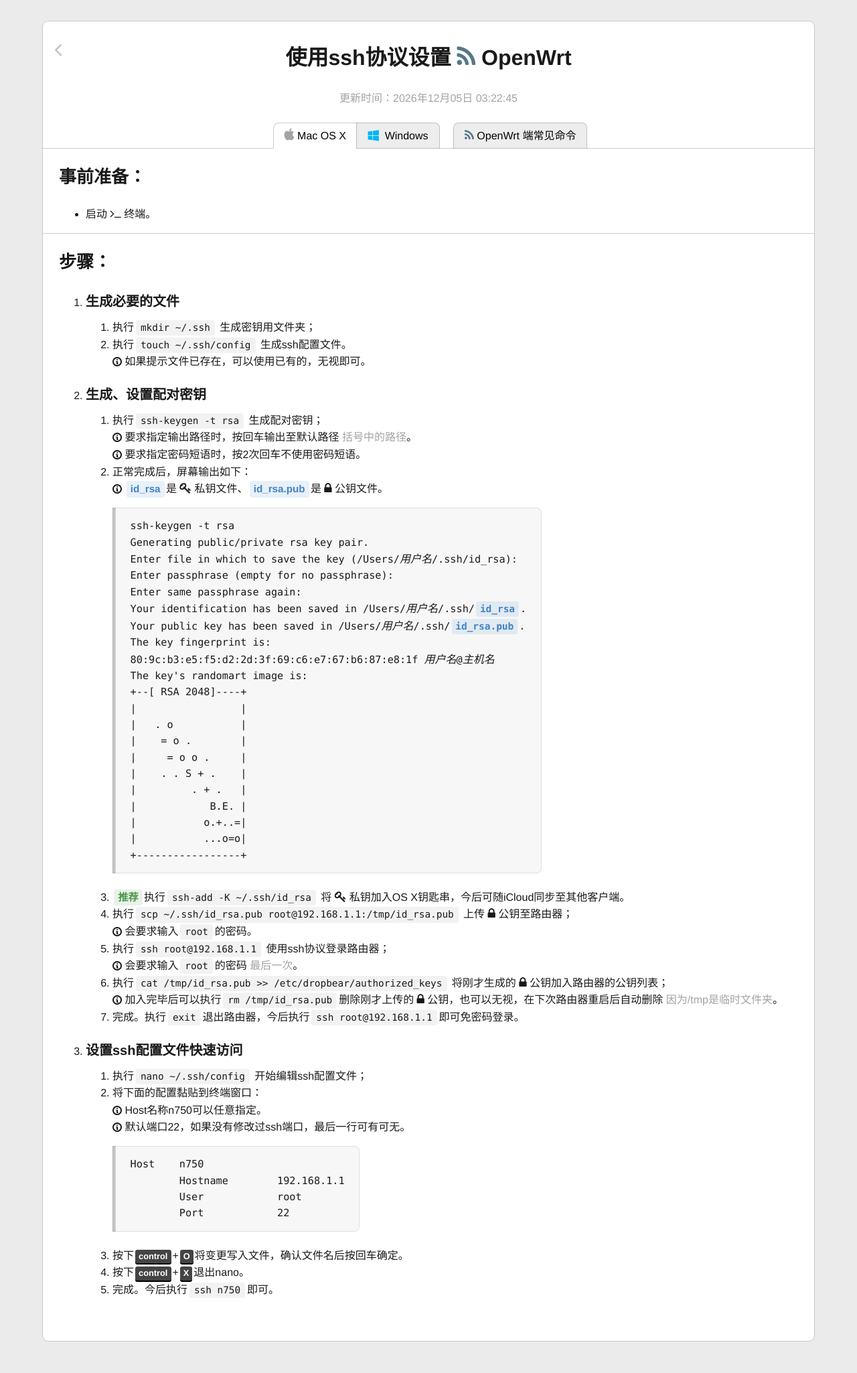
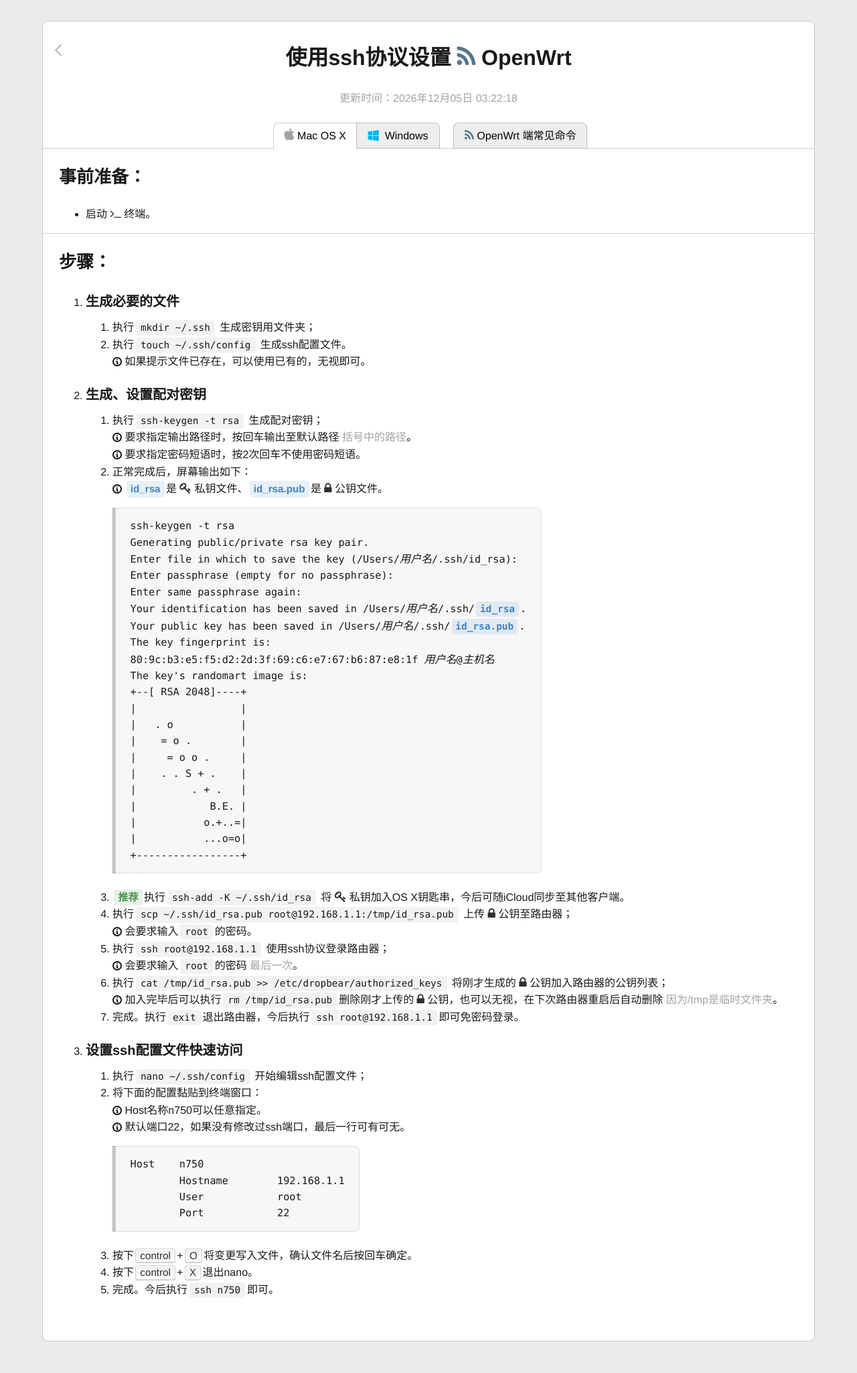
Before and after one commit to Cloudxtreme/VPS, a PHP site: page /router/ssh.php in a window 1280 px wide. Shown: the whole page at 67% size. Run offline with PHP 8.4, Linux system fonts and the light colour scheme; some web fonts are replaced.

Commit message:
xvm daily bkup

```diff
--- a/xvm/var/www/style.css
+++ b/xvm/var/www/style.css
@@ -13,6 +13,7 @@
 		font-weight: normal;
 		font-style: normal;
 		font-size: 16px;
+		color: rgb(48,48,48);
 		line-height: 1.6;
 		background-color: transparent;
 		width: auto;
@@ -499,7 +500,17 @@ tr > td:first-child	{ word-break: keep-all; white-space: nowrap; }
 				font-weight: normal;
 				font-family: 'meslo',"Courier New",monospace;
 			}
-.key		{ background-color: #444; font-size: 80%; box-shadow: 0 .15em #000; }
+.key		{
+				color: rgb(48,48,48);
+				font-weight: normal;
+				line-height: 1.3;
+				background-image: linear-gradient(rgb(240,240,240), rgb(252,252,252));
+				border-width: 1px 1px 2px;
+				border-style: solid;
+				border-color: rgba(31,31,31,.2);
+				box-shadow: inset 0 1px #fff;
+				white-space: nowrap;
+			}
 .warn		{ background-color: #d9534f; }
 
 .btn:hover,
```
Also changed, not shown: 4 other files.
